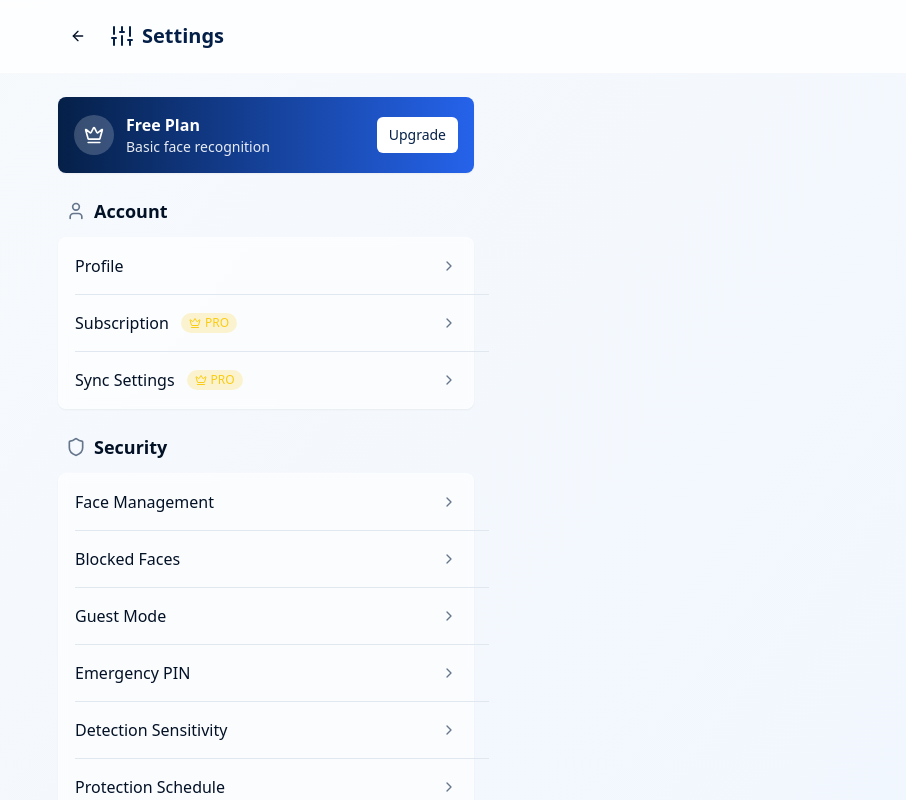
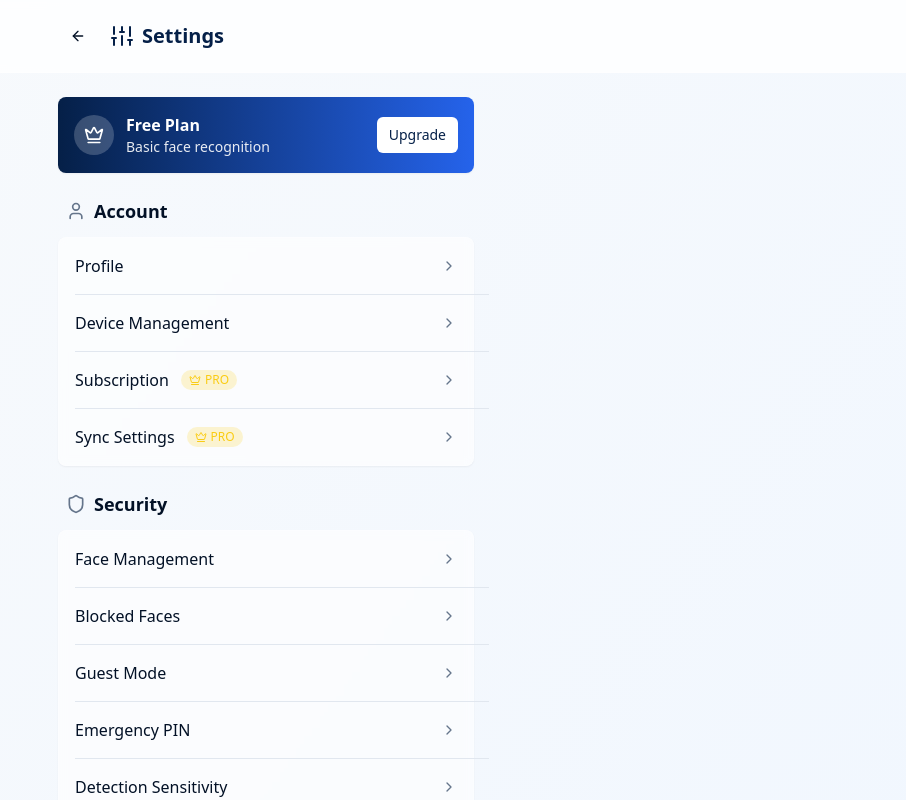
Before and after one commit to rjglowstar/builder-swoosh-world, a React (Vite) app: page /settings in a window 1280 px wide. Shown: the top 800 px of the page, without its empty margins (374-1280 px from the left). Built offline with nearby package versions, Linux system fonts and the light colour scheme.

Commit message:
Add Device Management to Settings menu
cgen-38bbcb7b0db843e59efd5aa25d6f80e8

```diff
--- a/client/pages/Settings.tsx
+++ b/client/pages/Settings.tsx
@@ -24,6 +24,7 @@ export default function Settings() {
       icon: User,
       items: [
         { name: "Profile", path: "/profile" },
+        { name: "Device Management", path: "/device-management" },
         { name: "Subscription", path: "/subscription", premium: true },
         { name: "Sync Settings", path: "/sync", premium: true },
       ],
```
